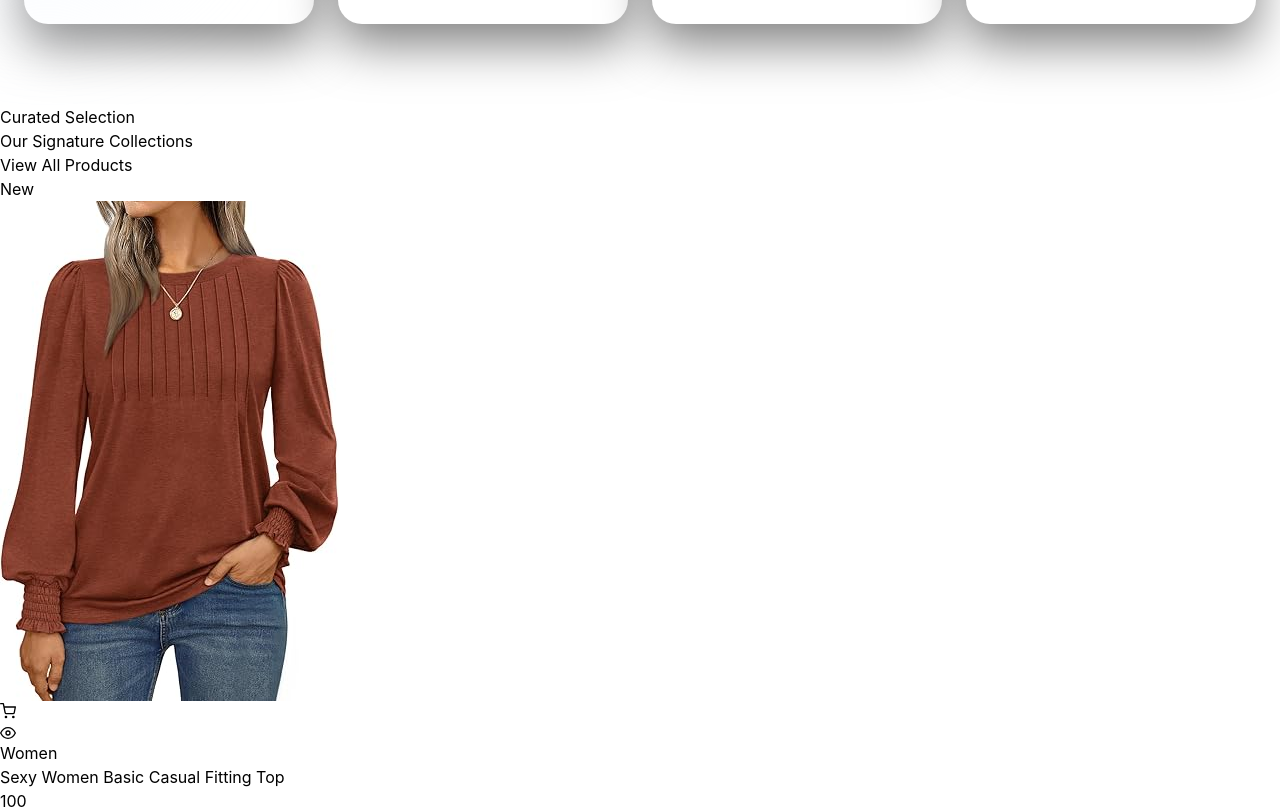
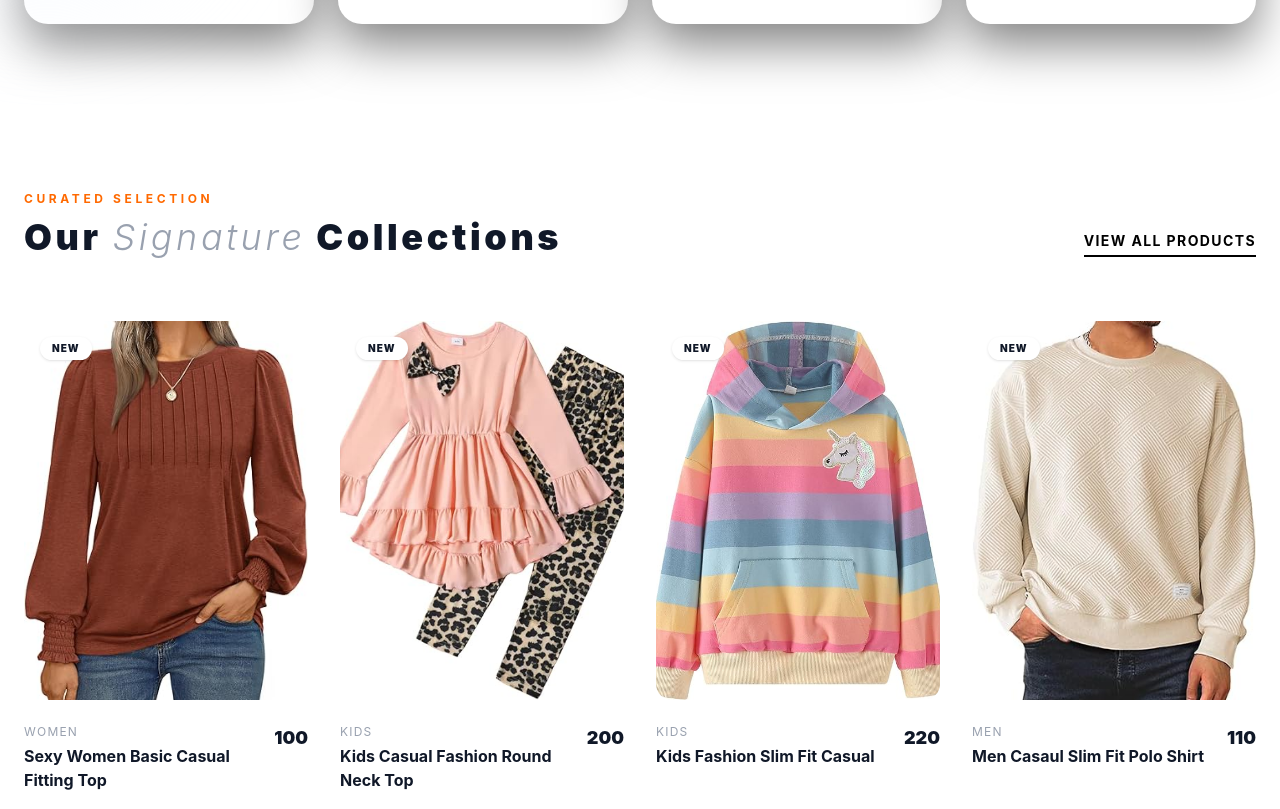
Before and after one commit to iBehzadi/FullStackReact-v1, a React (Vite) app in the folder FrontEnd/: page / in a window 1280 px wide. Shown: the part 695-1504 px from the top of the page. Built offline with nearby package versions, Linux system fonts and the light colour scheme.

Commit message:
create product card home page

```diff
--- a/FrontEnd/src/Pages/Home/HomeCollection/ProductCard/index.jsx
+++ b/FrontEnd/src/Pages/Home/HomeCollection/ProductCard/index.jsx
@@ -1,27 +1,41 @@
 import React from "react";
+import { Link } from "react-router-dom";
 import { FiEye, FiShoppingCart } from "react-icons/fi";
 export default function ProductCard({ id, image, category, title, price }) {
   return (
-    <>
-      <div>
-        <div>
-          <p>New</p>
+    <div className="group relative">
+      <div className="relative aspect-3/4 overflow-hidden rounded-2xl bg-gray-100">
+        <div className="absolute top-4 left-4 z-20 bg-white px-3 py-1 rounded-full shadow-sm">
+          <p className="text-[10px] font-black uppercase tracking-widest text-gray-900">
+            New
+          </p>
         </div>
-        <img src={image} alt="" />
-        <div>
-          <button>
-            <FiShoppingCart />
+        <img
+          src={image}
+          className="h-full w-full object-cover transition-transform duration-700 group-hover:scale-110"
+          alt=""
+        />
+
+        <div className="absolute inset-0 flex items-center justify-center gap-3 bg-black/20 opacity-0 backdrop-blur-[2px] transition-all duration-300 group-hover:opacity-100">
+          <button className="p-4 bg-white rounded-full text-gray-900 hover:bg-orange-500 shadow-xl hover:text-white transition-colors">
+            <FiShoppingCart size={20} />
           </button>
-          <FiEye />
+          <Link to={`/product-details/${id}`} className="p-4 bg-white rounded-full text-gray-900 hover:bg-orange-500 shadow-xl hover:text-white transition-colors">
+            <FiEye size={20} />
+          </Link>
         </div>
       </div>
-      <div>
+      <div className="mt-6 flex justify-between items-start">
         <div>
-          <p>{category}</p>
-          <h3>{title}</h3>
+          <p className="text-xs text-gray-400 uppercase tracking-widest mb-1">
+            {category}
+          </p>
+          <h3 className="text-base font-bold text-gray-900 group-hover:text-orange-600 transition-colors ">
+            {title}
+          </h3>
         </div>
-        <p>{price}</p>
+        <p className="text-lg font-black text-gray-900">{price}</p>
       </div>
-    </>
+    </div>
   );
 }
--- a/FrontEnd/src/Pages/Home/HomeCollection/index.jsx
+++ b/FrontEnd/src/Pages/Home/HomeCollection/index.jsx
@@ -1,5 +1,5 @@
-import React, { useContext, useEffect, useState } from "react";
-import { getShopContext, ShopContext } from "../../../Context/ShopContext";
+import React, { useEffect, useState } from "react";
+import { getShopContext } from "../../../Context/ShopContext";
 import ProductCard from "./ProductCard";
 import ProductCardSkeleton from "./ProductCardSkeleton";
 export default function HomeCollection() {
@@ -22,20 +22,30 @@ export default function HomeCollection() {
     />
   ));
   return (
-    <div>
+    <div className="py-20 px-6 max-w-7xl mx-auto">
       {/* header */}
-      <div>
-        <div>
-          <span>Curated Selection</span>
-          <h2>
-            Our <span>Signature</span> Collections
+      <div className="flex flex-col md:flex-row md:items-end justify-between mb-16 gap-6">
+        <div className="max-w-xl">
+          <span className="text-orange-500 font-bold uppercase tracking-[0.3em] text-xs">
+            Curated Selection
+          </span>
+          <h2 className="text-4xl font-black text-gray-900 mt-2 tracking-widest">
+            Our{" "}
+            <span className="text-gray-400 font-light italic">Signature</span>{" "}
+            Collections
           </h2>
         </div>
-        <div>View All Products</div>
+        <div className="text-sm font-bold cursor-pointer uppercase tracking-widest border-b-2 border-black pb-1 hover:text-orange-500 hover:border-orange-500">
+          View All Products
+        </div>
       </div>
 
       {/* home collection display */}
-      {homeProducts.length > 0 ? productItems : loadingProducts}
+      {homeProducts.length > 0 ? (
+        <div className="grid grid-cols-4 gap-x-8 gap-y-12">{productItems}</div>
+      ) : (
+        loadingProducts
+      )}
     </div>
   );
 }
```
Also changed, not shown: 1 other file (tests, documents, lock files or other folders).
